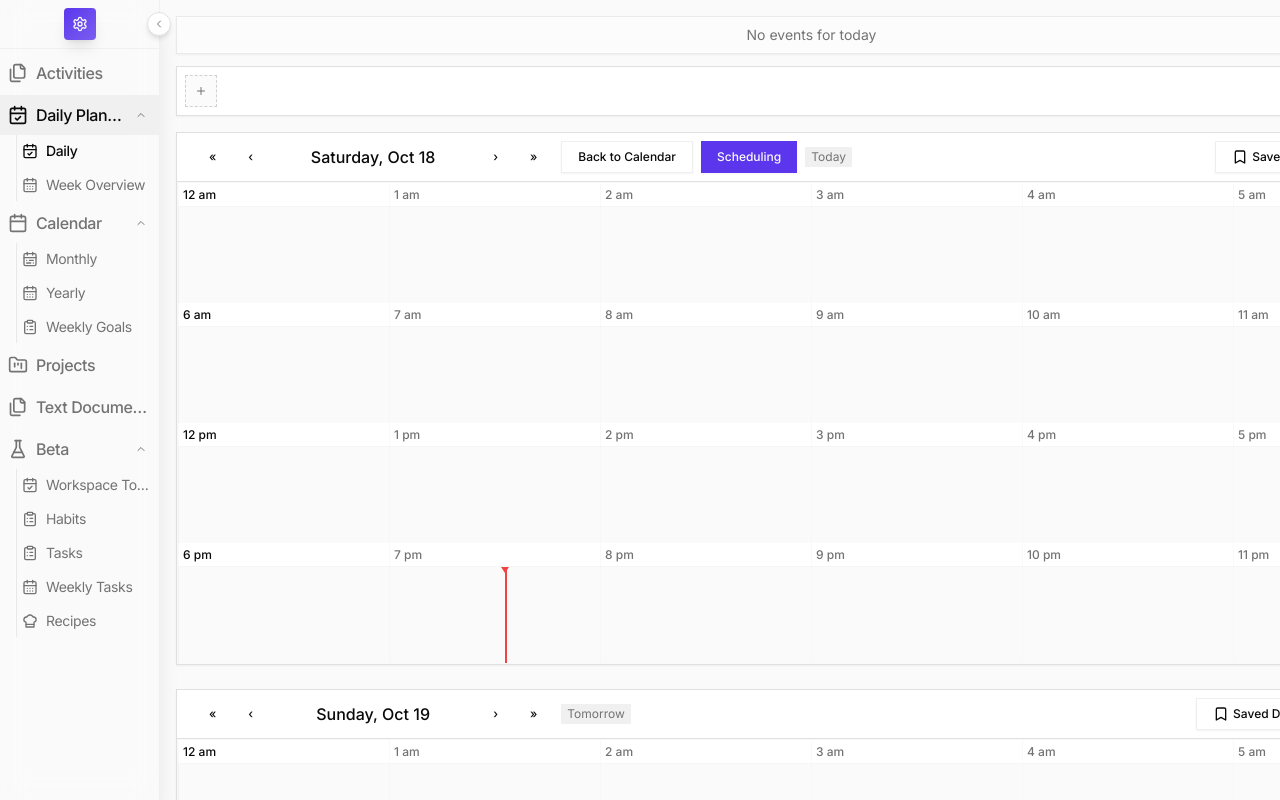
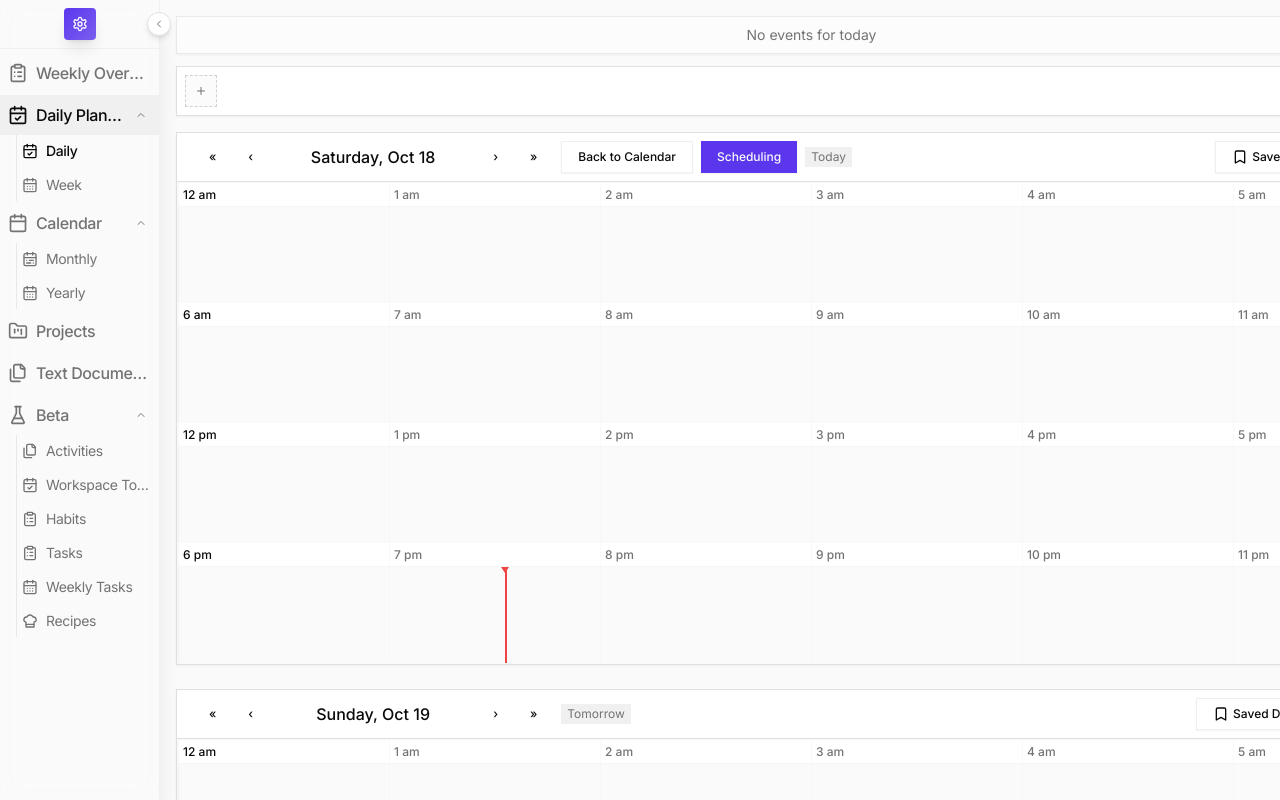
Before and after one commit to obihughes/omega-planner, a Next.js app: page / in a window 1280 px wide. Shown: the top 800 px of the page. Built offline with nearby package versions, Linux system fonts and the light colour scheme.

Commit message:
Enhance Navigation Component: Add 'Activities' link to beta subviews and replace 'Activities' with 'Weekly Overview' in main nav items. Update click handling for 'Weekly Overview' to set calendar view mode. Adjust labels for clarity in planner subviews.

```diff
--- a/components/ui/Navigation.tsx
+++ b/components/ui/Navigation.tsx
@@ -145,6 +145,7 @@ export function Navigation() {
   }
 
   const betaSubViews: any[] = [
+    { key: 'beta-activities', label: 'Activities', icon: Files, href: '/activities', active: pathname === '/activities' },
     { key: 'beta-workspace', label: 'Workspace Today', icon: CalendarCheck, href: '/beta/workspace', active: pathname === '/beta/workspace' },
     { key: 'beta-habits', label: 'Habits', icon: ClipboardList, href: '/beta/habits', active: pathname === '/beta/habits' },
     { key: 'beta-tasks', label: 'Tasks', icon: ClipboardList, href: '/beta/tasks', active: pathname === '/beta/tasks' },
@@ -154,11 +155,11 @@ export function Navigation() {
 
   const navItems = [
     {
-      key: 'activities',
-      href: '/activities',
-      label: 'Activities',
-      icon: Files,
-      active: pathname === '/activities',
+      key: 'weekly-overview',
+      href: '/calendar',
+      label: 'Weekly Overview',
+      icon: ClipboardList,
+      active: pathname === '/calendar' && calendarViewMode === 'weekly-goals',
       subViews: []
     },
     {
@@ -169,7 +170,7 @@ export function Navigation() {
       active: pathname === '/' && !pathname.includes('/calendar'),
       subViews: [
         { key: 'planner-daily', type: 'planner', mode: 'daily', label: 'Daily', icon: CalendarCheck, active: pathname === '/' && plannerViewMode === 'daily' },
-        { key: 'planner-weekly', type: 'planner', mode: 'weekly', label: 'Week Overview', icon: CalendarDays, active: pathname === '/' && plannerViewMode === 'weekly' }
+        { key: 'planner-weekly', type: 'planner', mode: 'weekly', label: 'Week', icon: CalendarDays, active: pathname === '/' && plannerViewMode === 'weekly' }
       ]
     },
     {
@@ -180,8 +181,7 @@ export function Navigation() {
       active: pathname === '/calendar',
       subViews: [
         { key: 'calendar-monthly', type: 'calendar', mode: 'monthly', label: 'Monthly', icon: CalendarRange, active: pathname === '/calendar' && calendarViewMode === 'monthly' },
-        { key: 'calendar-yearly', type: 'calendar', mode: 'yearly', label: 'Yearly', icon: CalendarDays, active: pathname === '/calendar' && calendarViewMode === 'yearly' },
-        { key: 'calendar-weekly-goals', type: 'calendar', mode: 'weekly-goals', label: 'Weekly Goals', icon: ClipboardList, active: pathname === '/calendar' && calendarViewMode === 'weekly-goals' }
+        { key: 'calendar-yearly', type: 'calendar', mode: 'yearly', label: 'Yearly', icon: CalendarDays, active: pathname === '/calendar' && calendarViewMode === 'yearly' }
       ]
     },
     {
@@ -269,6 +269,15 @@ export function Navigation() {
                   <div className="relative">
                     <Link
                       href={item.href}
+                      onClick={(e) => {
+                        if (item.key === 'weekly-overview') {
+                          // Navigate to calendar and set weekly goals view mode
+                          if (pathname !== '/calendar') {
+                            router.push('/calendar');
+                          }
+                          setCalendarViewMode('weekly-goals' as any);
+                        }
+                      }}
                       className={cn(
                         "w-full flex items-center font-normal transition-all duration-200 group relative",
                         isCollapsed ? "justify-center" : "space-x-2",
```
